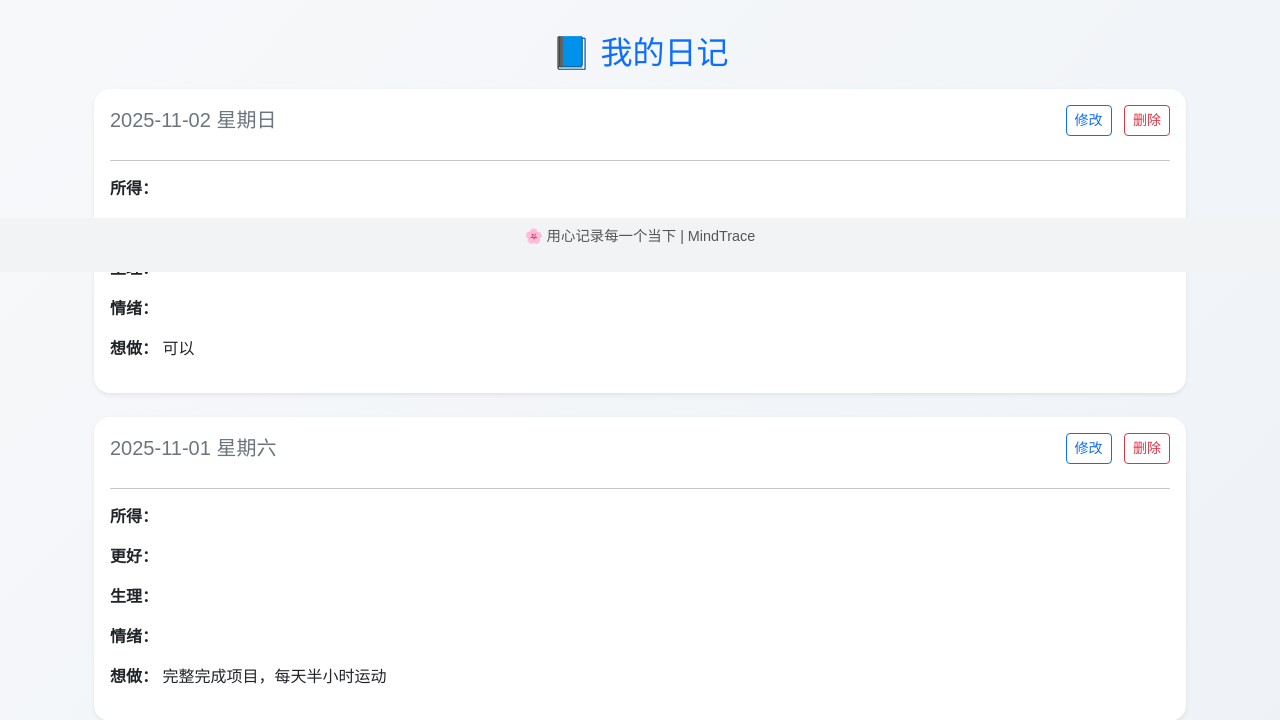
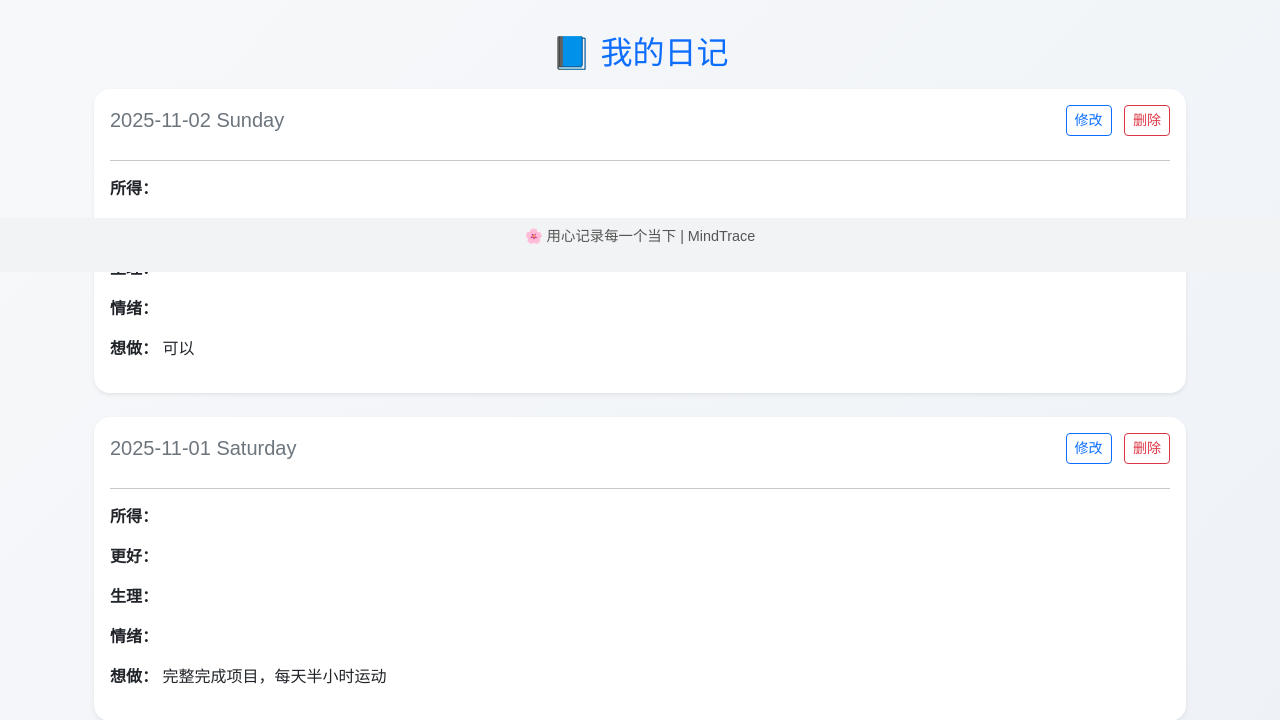
Before and after one commit to June-wang520/MindTrace, a Django app: page /entries/ in a window 1280 px wide. Shown: the part 528-1248 px from the top of the page. Run offline with Django 5.2, Linux system fonts and the light colour scheme; a user stored in the database is signed in; data comes from the database, SQL or seed files in the repository.

Commit message:
加星期

```diff
--- a/entries/templates/entries/entry_list.html
+++ b/entries/templates/entries/entry_list.html
@@ -60,19 +60,8 @@
     {% for entry in entries %}
         <div class="card p-3 shadow-sm">
             <div class="d-flex justify-content-between align-items-center mb-2">
-                <h5 class="mb-0 text-secondary">
-    {{ entry.date|date:"Y-m-d" }}
-    {% with wd=entry.date|date:"w" %}
-        {% if wd == "0" %} 星期日
-        {% elif wd == "1" %} 星期一
-        {% elif wd == "2" %} 星期二
-        {% elif wd == "3" %} 星期三
-        {% elif wd == "4" %} 星期四
-        {% elif wd == "5" %} 星期五
-        {% elif wd == "6" %} 星期六
-        {% endif %}
-    {% endwith %}
-</h5>
+<h5 class="mb-0 text-secondary">{{ entry.date|date:"Y-m-d l" }}</h5>
+
 
                 <div>
                     <a href="{% url 'edit_entry' entry.id %}" class="btn btn-sm btn-outline-primary me-2">修改</a>
```
